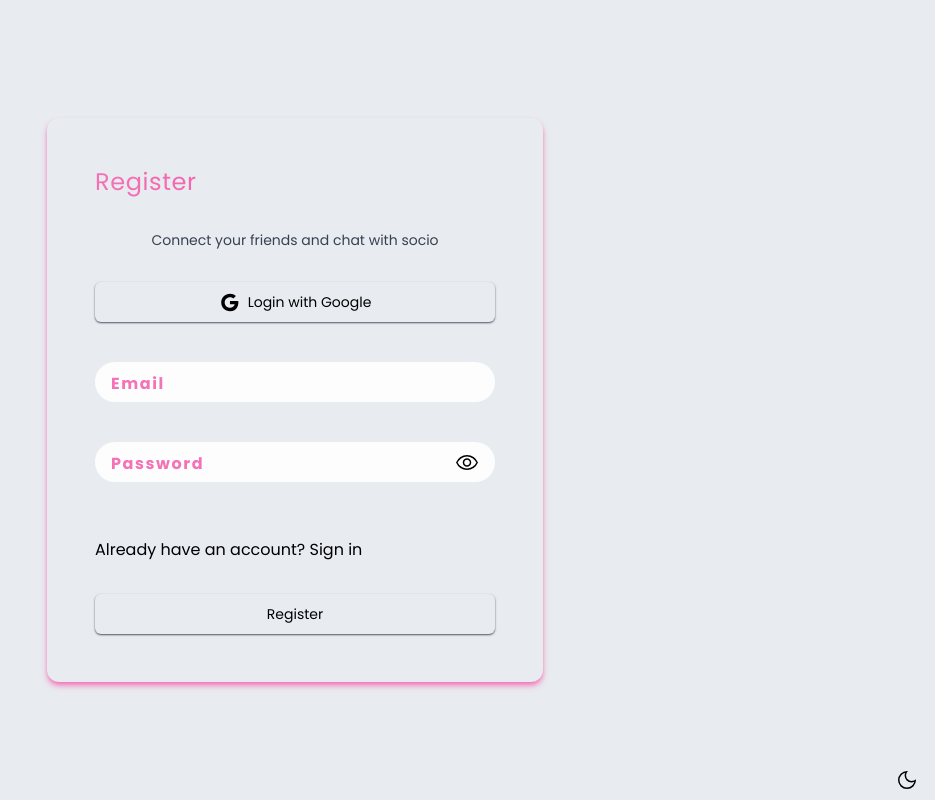
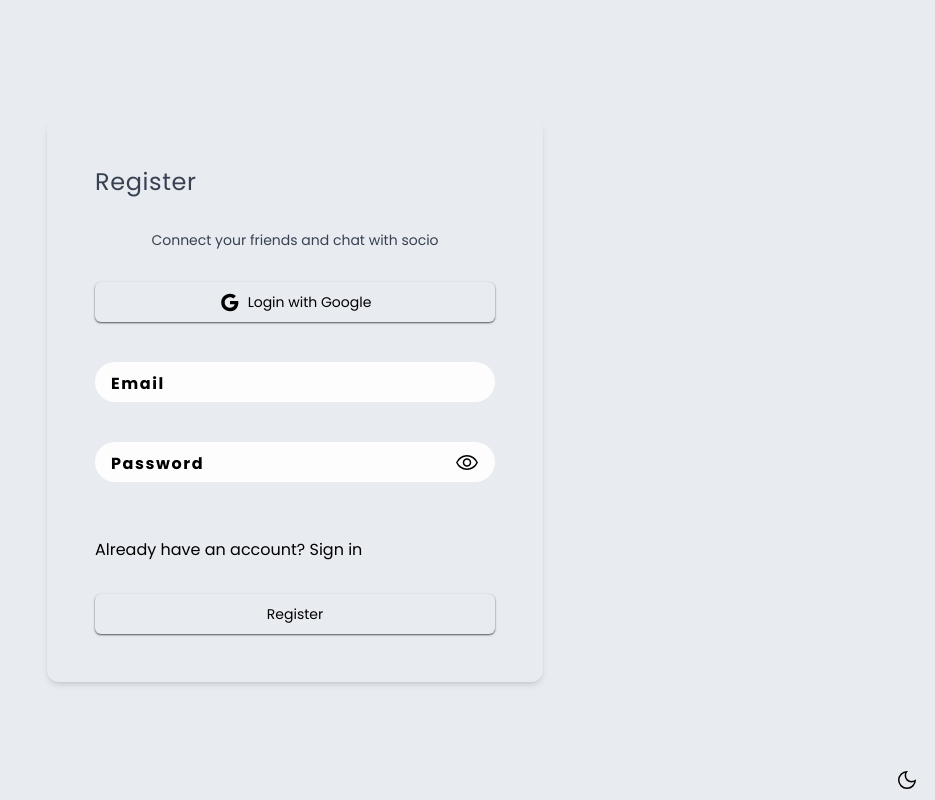
Before and after one commit to gorkemkaramolla/socio, a Next.js app: page /register in a window 1280 px wide. Shown: the whole page, without its empty margins (345-1280 px from the left). Built offline with nearby package versions, Linux system fonts and the light colour scheme; no server answers.

Commit message:
Style changes

```diff
--- a/src/components/Login/Register.tsx
+++ b/src/components/Login/Register.tsx
@@ -94,9 +94,9 @@ const RegisterPage: React.FC<Props> = () => {
 
   return (
     <div className='justify-center p-12   w-[100%] h-[100%] flex flex-col  items-center'>
-      <div className='gap-3 flex flex-col md:p-12  p-5  shadow-md shadow-pink-400   rounded-xl'>
+      <div className='gap-3 flex flex-col md:p-12  p-5  shadow-md   rounded-xl'>
         <div className='flex flex-col gap-8'>
-          <Heading size={'md'} align={'center'} variant={'pink'} heading='h1'>
+          <Heading size={'md'} align={'center'} heading='h1'>
             Register
           </Heading>
           <Paragraph align={'center'}>
--- a/src/components/LogoutButton/LogoutButton.tsx
+++ b/src/components/LogoutButton/LogoutButton.tsx
@@ -14,7 +14,7 @@ const LogoutButton: React.FC<Props> = () => {
 
   return (
     <Button
-      className='text-center self-center justify-self-center w-full items-center flex justify-center'
+      className='text-center self-center justify-self-center w-full  items-center flex justify-center'
       onClick={logoutSession}
       variant={'ghost'}
     >
--- a/src/components/UI/Label.tsx
+++ b/src/components/UI/Label.tsx
@@ -9,13 +9,12 @@ const inputVariants = cva(
    focus:outline-none
    focus:ring-[1px] focus:ring-indigo-600
    rounded-lg
-   text-pink-400
    z-20
    pl-4
    absolute
 
 
-   font-extrabold
+  font-bold
    tracking-widest
    transition-all
    dark:bg-transparent' `,
--- /dev/null
+++ b/src/util/imageSharp.ts
@@ -0,0 +1,11 @@
+const resizeImage = async (image: Buffer, resolution: number) => {
+  const sharp = require('sharp');
+
+  if (image) {
+    console.log('eğvle');
+
+    const resizedImageBuffer = await sharp(image).resize(resolution).toBuffer();
+    return resizedImageBuffer;
+  }
+};
+export { resizeImage };
```
